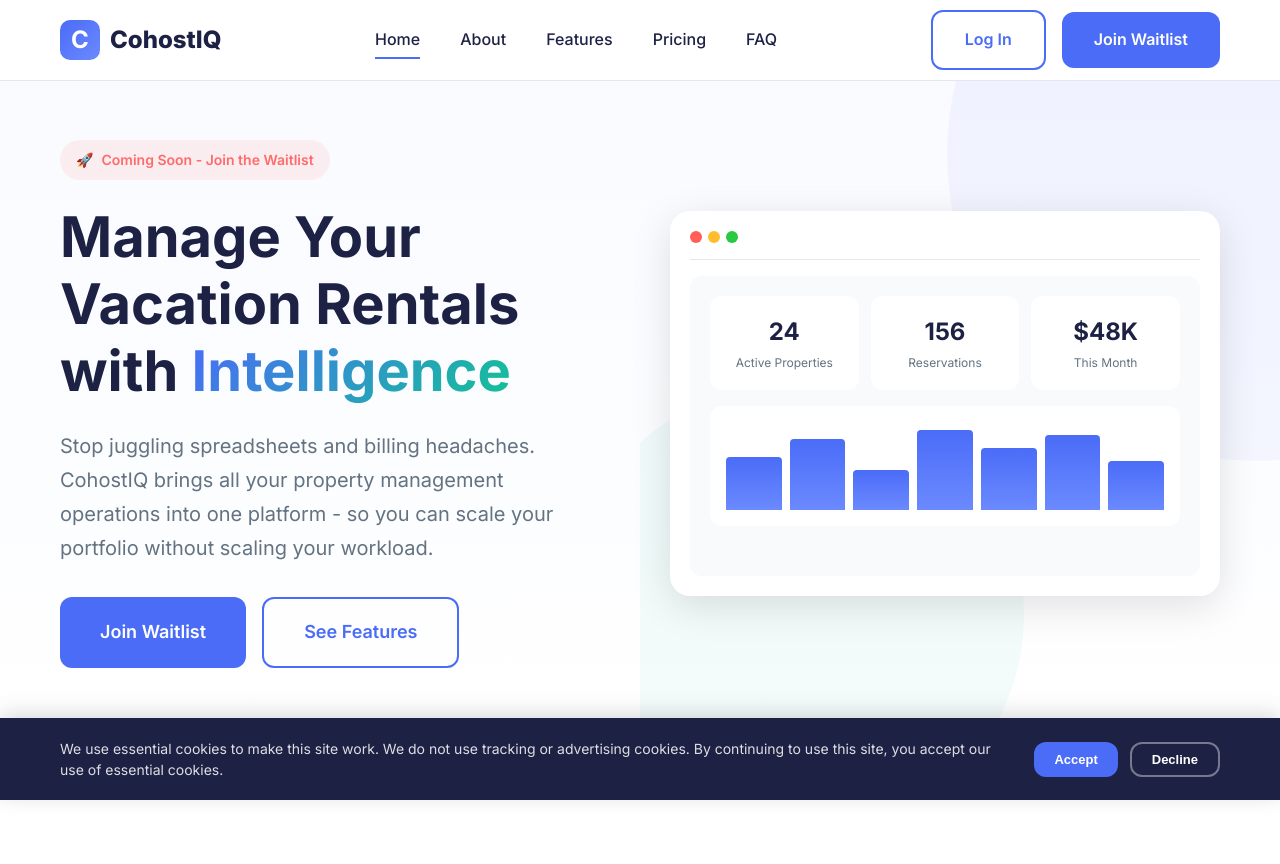
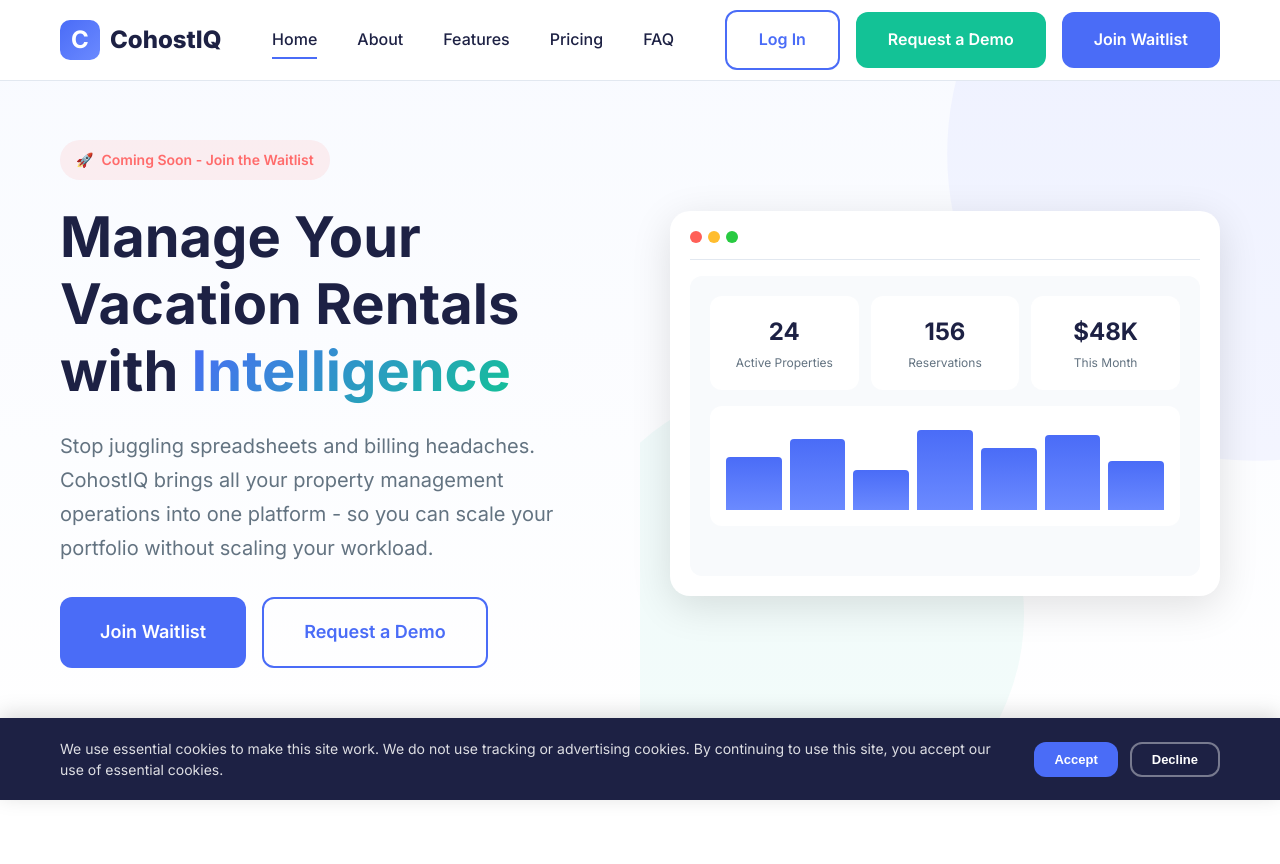
Before and after one commit to scottcohostiq/CohostIQWebsite, a PHP site: page / in a window 1280 px wide. Shown: the top 864 px of the page. Run offline with PHP 8.4, Linux system fonts and the light colour scheme.

Commit message:
Add Request a Demo button across all pages
Links to https://cohostiq.app/signup/request_demo.php (not yet built).
Added to: header nav (desktop + mobile), homepage hero, and CTA
sections on index, features, and faq pages.

https://claude.ai/code/session_01SgYSsGTmPASWqU8DK2oEVB

```diff
--- a/faq.php
+++ b/faq.php
@@ -399,6 +399,7 @@ require_once __DIR__ . '/includes/header.php';
                 </p>
                 <div class="cta-buttons">
                     <a href="https://cohostiq.app/signup/waitlist.php" class="btn btn-white btn-lg">Join Waitlist</a>
+                    <a href="https://cohostiq.app/signup/request_demo.php" class="btn btn-outline btn-lg" style="border-color: white; color: white;">Request a Demo</a>
                 </div>
             </div>
         </div>
--- a/features.php
+++ b/features.php
@@ -530,7 +530,7 @@ require_once __DIR__ . '/includes/header.php';
                 </p>
                 <div class="cta-buttons">
                     <a href="https://cohostiq.app/signup/waitlist.php" class="btn btn-white btn-lg">Join Waitlist</a>
-                    <a href="faq.php" class="btn btn-outline btn-lg" style="border-color: white; color: white;">View FAQ</a>
+                    <a href="https://cohostiq.app/signup/request_demo.php" class="btn btn-outline btn-lg" style="border-color: white; color: white;">Request a Demo</a>
                 </div>
             </div>
         </div>
--- a/includes/header.php
+++ b/includes/header.php
@@ -123,6 +123,7 @@ $canonicalUrl = $siteUrl . ($pageCanonical ?: ('/' . basename($_SERVER['SCRIPT_N
                 </div>
                 <div class="nav-actions">
                     <a href="https://cohostiq.app/login.php" class="btn btn-outline">Log In</a>
+                    <a href="https://cohostiq.app/signup/request_demo.php" class="btn btn-secondary">Request a Demo</a>
                     <a href="https://cohostiq.app/signup/waitlist.php" class="btn btn-primary">Join Waitlist</a>
                 </div>
                 <button class="mobile-menu-btn" id="mobileMenuBtn" aria-label="Toggle navigation menu" aria-expanded="false" aria-controls="mobileNav">
@@ -139,6 +140,7 @@ $canonicalUrl = $siteUrl . ($pageCanonical ?: ('/' . basename($_SERVER['SCRIPT_N
             <a href="signup.php#pricing">Pricing</a>
             <a href="faq.php">FAQ</a>
             <a href="https://cohostiq.app/login.php" class="btn btn-outline">Log In</a>
+            <a href="https://cohostiq.app/signup/request_demo.php" class="btn btn-secondary">Request a Demo</a>
             <a href="https://cohostiq.app/signup/waitlist.php" class="btn btn-primary">Join Waitlist</a>
         </div>
     </header>
--- a/index.php
+++ b/index.php
@@ -47,7 +47,7 @@ require_once __DIR__ . '/includes/header.php';
                     </p>
                     <div class="hero-buttons">
                         <a href="https://cohostiq.app/signup/waitlist.php" class="btn btn-primary btn-lg">Join Waitlist</a>
-                        <a href="features.php" class="btn btn-outline btn-lg">See Features</a>
+                        <a href="https://cohostiq.app/signup/request_demo.php" class="btn btn-outline btn-lg">Request a Demo</a>
                     </div>
                 </div>
                 <div class="hero-image">
@@ -529,7 +529,7 @@ require_once __DIR__ . '/includes/header.php';
                 </p>
                 <div class="cta-buttons">
                     <a href="https://cohostiq.app/signup/waitlist.php" class="btn btn-white btn-lg">Join Waitlist</a>
-                    <a href="features.php" class="btn btn-outline btn-lg" style="border-color: white; color: white;">Learn More</a>
+                    <a href="https://cohostiq.app/signup/request_demo.php" class="btn btn-outline btn-lg" style="border-color: white; color: white;">Request a Demo</a>
                 </div>
             </div>
         </div>
```
